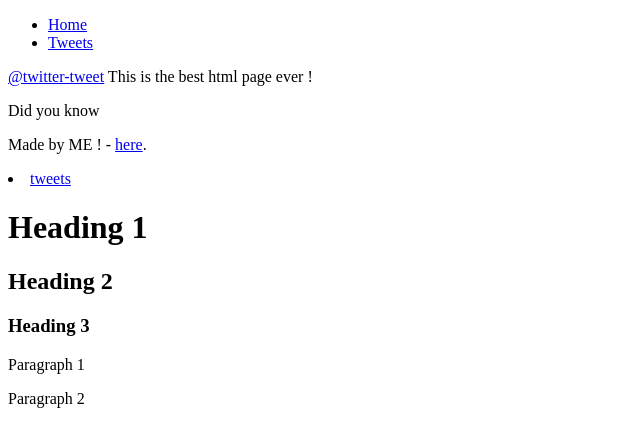
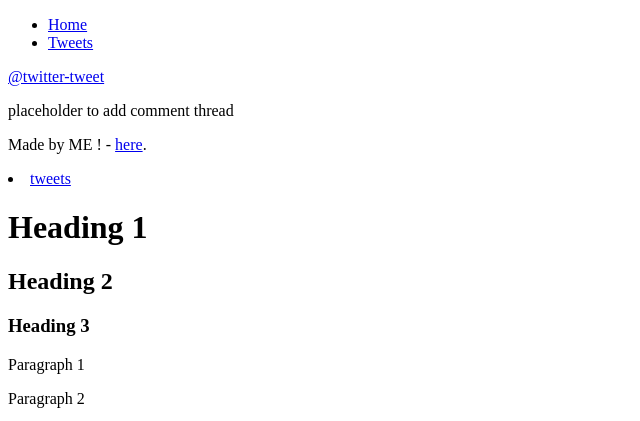
Before and after one commit to Dilahk900/My_First_Portfolio, a plain HTML site: page html_basic/index.html in a window 1280 px wide. Shown: the top 421 px of the page, without its empty margins (0-640 px from the left). Drawn offline with Linux system fonts and the light colour scheme.

Commit message:
index + tweets updated

```diff
--- a/html_basic/index.html
+++ b/html_basic/index.html
@@ -18,10 +18,9 @@
   <main>
     <article>
       <a href="https://twitter.com/x?ref_src=twsrc%5Etfw" class="twitter-follow-button" data-show-count="false">@twitter-tweet</a><script async src="https://platform.twitter.com/widgets.js" charset="utf-8"></script>
-      This is the best html page ever !
     </article>
     <aside>
-      <p>Did you know</p>
+      <p>placeholder to add comment thread</p>
     </aside>
   </main>
   <footer>
```
Also changed, not shown: html_basic/tweets.html (+1 -2 lines).
